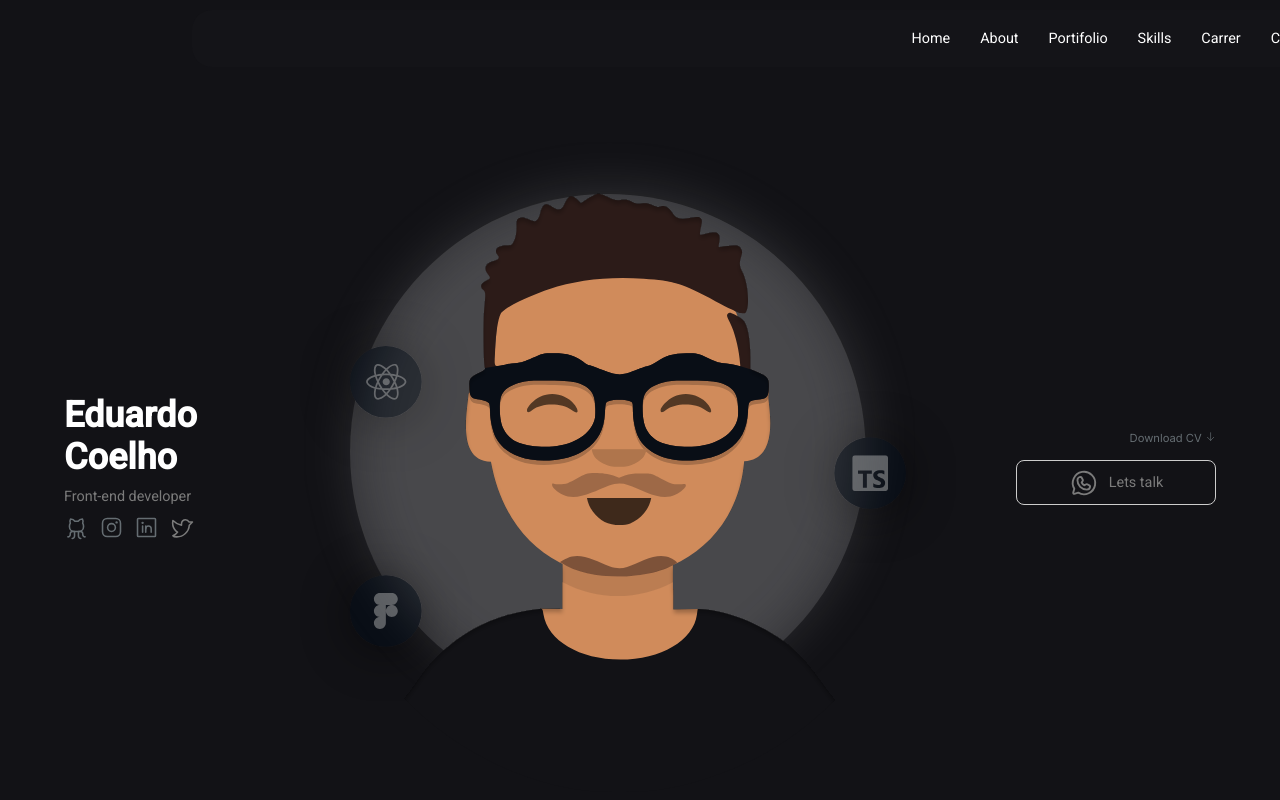
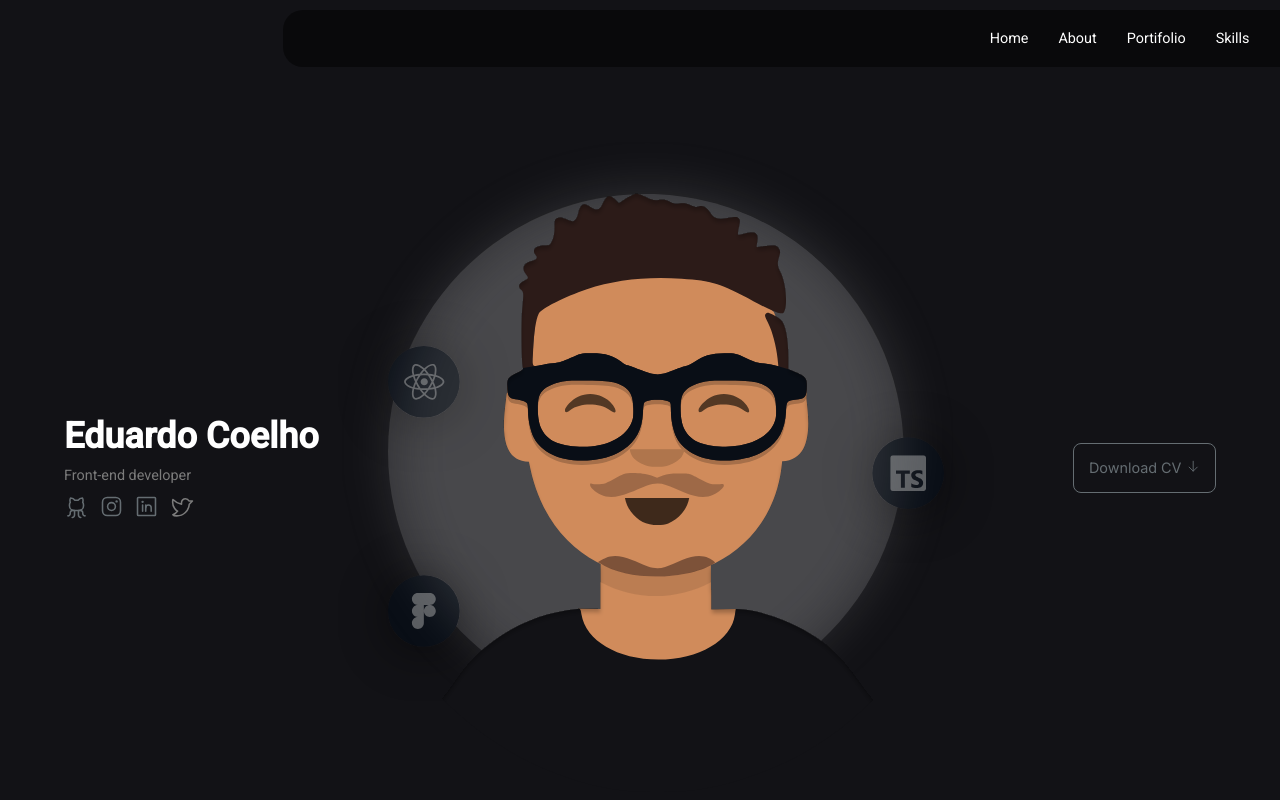
Before and after one commit to oducoelho/Portfolio, a React (Vite) app: page / in a window 1280 px wide. Shown: the top 800 px of the page. Built offline with nearby package versions, Linux system fonts and the light colour scheme.

Commit message:
Melhorando a interface

```diff
--- a/src/components/Contact.tsx
+++ b/src/components/Contact.tsx
@@ -12,9 +12,6 @@ export const Contact = () => {
         <h2>Let's Talk!</h2>
       </Header>
       <Content>
-        <div>
-          <button><WhatsappLogo size={30} />Let's Talk!</button>
-        </div>
         <Email>
           <PaperPlaneTilt size={20} color={'gray'}/>
           <span>E-mail:</span>
--- a/src/components/Home.tsx
+++ b/src/components/Home.tsx
@@ -28,7 +28,6 @@ export const Home = () => {
           <span>
             <a href="../../archive/Curriculum-Eduardo.pdf" download>Download CV <ArrowDown /></a>
           </span>
-          <button><WhatsappLogo size={30} /> Lets talk</button>
         </Download>
       </Content>
     </HomeContainer>
--- a/src/styles/index.ts
+++ b/src/styles/index.ts
@@ -28,6 +28,8 @@ export const {
       gray200: '#6B6B6B',
       gray300: '#232E35',
       gray400: '#ccc',
+      gray500: '#202024',
+      gray700: '#121214',
       gray900: '#1E1E1E',
 
       black: '#000',
--- a/src/styles/pages/Contact.ts
+++ b/src/styles/pages/Contact.ts
@@ -39,48 +39,16 @@ export const Header =styled('div', {
   },
 })
 export const Content =styled('div', {
-  display: 'grid',
-  gridTemplateColumns: 'repeat(2, 2fr)',
+  display: 'flex',
+  justifyContent: 'center',
+  alignItems: 'center',
+
   margin: '170px 450px 0 450px',
 
   '@media (max-width: 1024px)': {
     display: 'flex',
     flexDirection: 'column',
   },
-  div: {
-    display: 'flex',
-    alignItems: 'center',
-    justifyContent: 'center',
-
-    '@media (max-width: 1024px)': {
-      paddingBottom: '30px',
-    },
-    button: {
-      marginTop: '15px',
-      fontSize: '$md',
-      height: '45px',
-      width: '200px',
-      color: '$text',
-      cursor: 'pointer',
-
-      border: '1px solid #ccc',
-      background: '$background',
-      borderRadius: 8,
-
-      display: 'flex',
-      alignItems: 'center',
-      justifyContent: 'center',
-      gap: '10px',
-
-      '@media (max-width: 1024px)': {
-        height: '45px',
-        width: '150px',
-      },
-      '@media (max-width: 425px)': {
-        marginTop: '-20px',
-      },
-    },
-  }
 })
 export const Email = styled('div', {
   fontSize: '1.6rem',
--- a/src/styles/pages/Header.ts
+++ b/src/styles/pages/Header.ts
@@ -6,17 +6,17 @@ export const HeaderContainer = styled('div', {
   color: '$white100',
   fontFamily: 'Roboto',
   fontWeight: 400,
-  backgroundColor: '#141418',
+  backgroundColor: '#00000080',
 
   display: 'flex',
   justifyContent: 'space-between',
   alignItems: 'center',
-  width: '90%',
+  width: '89%',
   maxWidth: '1350px',
 
   position: "fixed",
   top: '10px',
-  left: '15%',
+  left: '283px',
 
   span: {
     fontSize: '$md',
--- a/src/styles/pages/Home.ts
+++ b/src/styles/pages/Home.ts
@@ -96,9 +96,14 @@ export const Download = styled('div', {
     alignItems: 'center',
     justifyContent: 'end',
 
+
     fontFamily: 'Inter',
     fontweight: 500,
-    fontSize: '$sm',
+    fontSize: '$md',
+
+    padding: '15px',
+    border: '1px solid $gray100',
+    borderRadius: 8,
     a: {
       textDecoration: 'none',
       color: '$gray100',
@@ -106,21 +111,4 @@ export const Download = styled('div', {
 
     cursor: 'pointer',
   },
-  button: {
-    marginTop: '15px',
-    fontSize: '$md',
-    height: '45px',
-    width: '200px',
-    color: '$text',
-    cursor: 'pointer',
-
-    border: '1px solid #ccc',
-    background: '$background',
-    borderRadius: 8,
-
-    display: 'flex',
-    alignItems: 'center',
-    justifyContent: 'center',
-    gap: '10px',
-  },
 })
```
